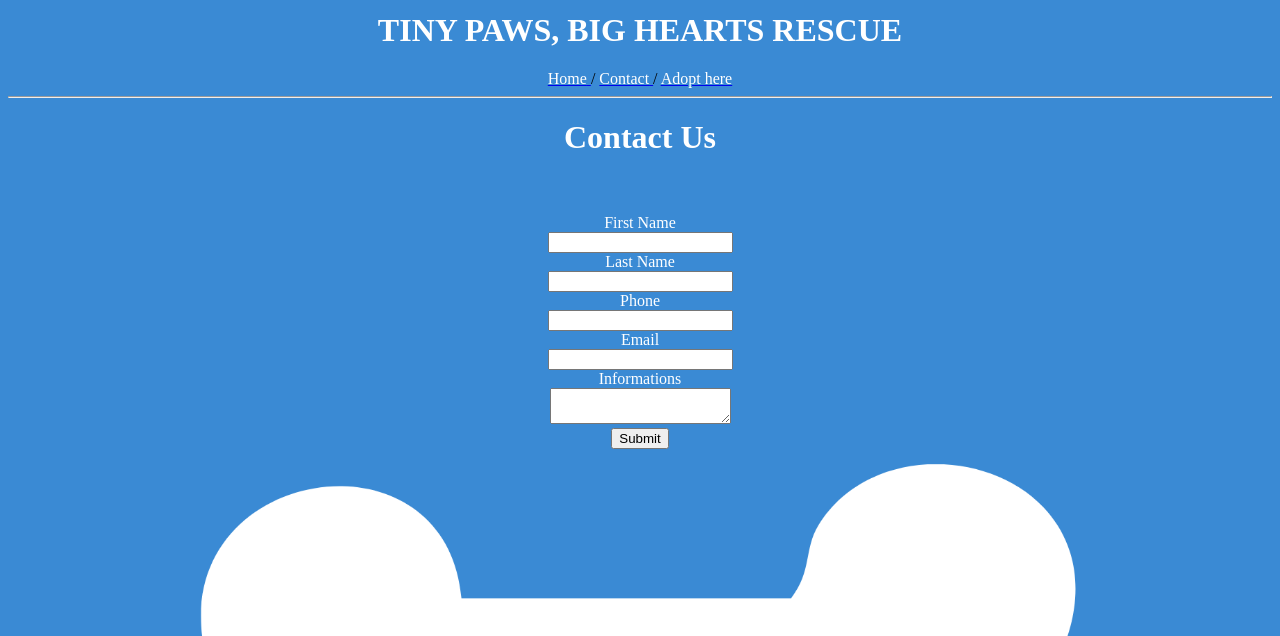
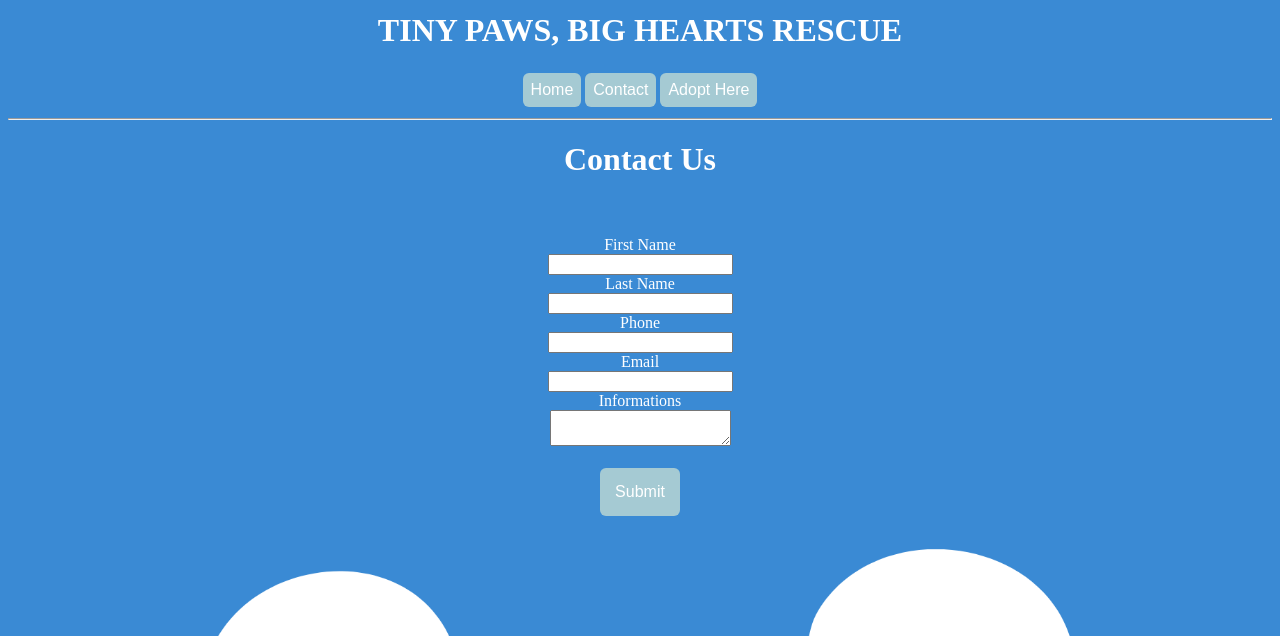
Before and after one commit to manullopes/First-Project, a plain HTML site: page Contato.html in a window 1280 px wide. Shown: the part 164-800 px from the top of the page. Drawn offline with Linux system fonts and the light colour scheme; files whose address does not match are found by name.

Commit message:
Update Contato.html

```diff
--- a/Contato.html
+++ b/Contato.html
@@ -14,17 +14,17 @@
 
          <body style="background-color:rgb(58, 138, 212)">
 
-            <a href="Index.html">
-              <center>  <font color="white">Home</font>
-             </a>
-             /
-             <a href="Contato.html">
-                <font color="white">Contact</font>
-             </a>
-             /
-             <a href="Login.html">
-                <font color="white">Adopt here</font>
-             </a>
+            <center> <table></center>
+               <td>
+                   <center><a href="Index.html"><button style="background: #a5cad3; border-radius: 6px; padding: 8px; cursor: pointer; color: #fff; border: none; font-size: 16px;">Home</button></a></center>
+               </td>
+               <td>
+                   <center><a href="Contato.html"><button style="background: #a5cad3; border-radius: 6px; padding: 8px; cursor: pointer; color: #fff; border: none; font-size: 16px;">Contact</button></a></center>
+               </td>
+               <td>
+                   <center><a href="Login.html"><button style="background: #a5cad3; border-radius: 6px; padding: 8px; cursor: pointer; color: #fff; border: none; font-size: 16px;">Adopt Here</button></a></center>
+               </td>
+           </table>
 
             </center>
             <hr>
@@ -40,7 +40,8 @@
                 <Center><font color="white">Email </font> <br> <input type="text" </Center> <br>
                 <font color="white">Informations </font><br> <textarea></textarea>
                     <br>
-                <input type="button" value="Submit"/>
+                    <br>
+                    <button style="background: #a5cad3; border-radius: 6px; padding: 15px; cursor: pointer; color: #fff; border: none; font-size: 16px;">Submit</button></a></center>
          </form>
          <br>
          <img src="imagens/Bone.png" width="75%"
```
